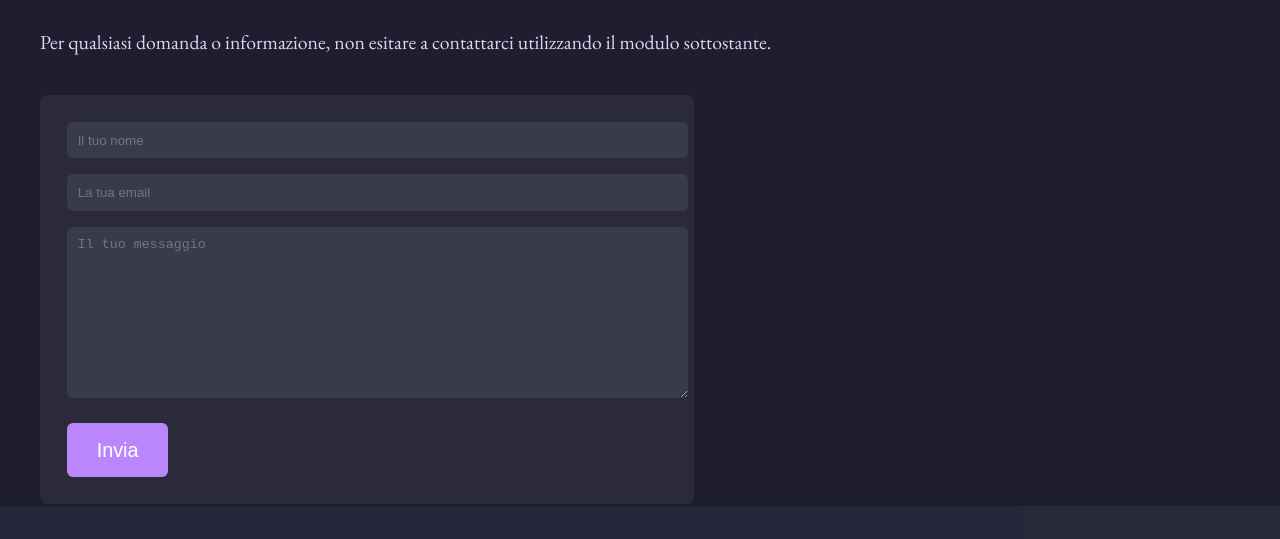
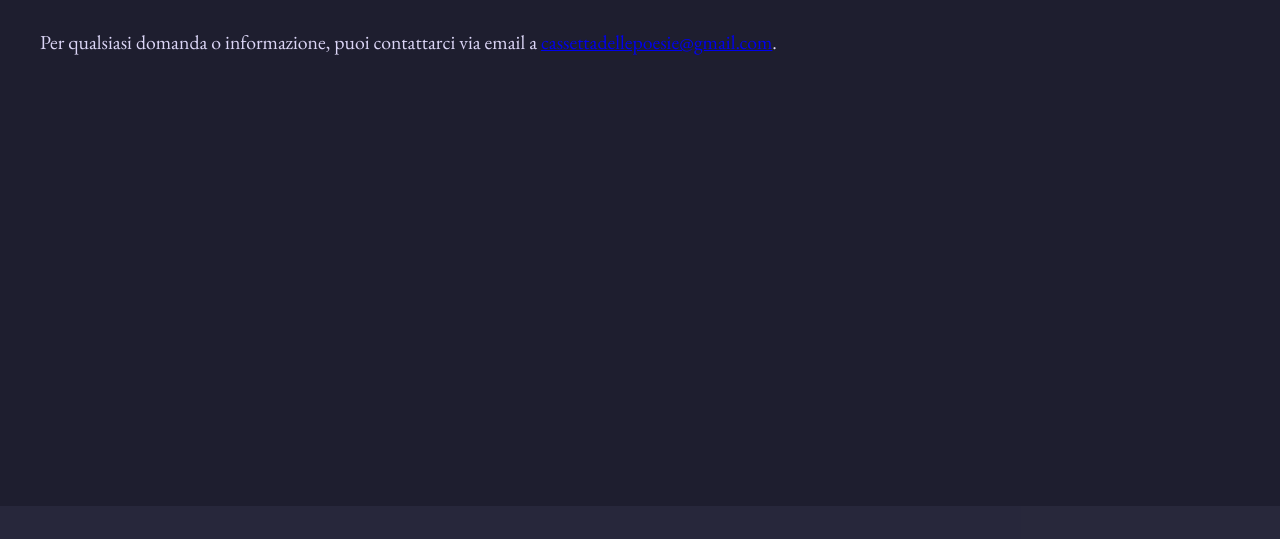
Before and after one commit to chiaramgl/lapennadicalliopeweb, a website: page contatti.html in a window 1280 px wide. Shown: the part 126-665 px from the top of the page. Drawn offline with nearby package versions, Linux system fonts and the light colour scheme.

Commit message:
Update contatti.html

```diff
--- a/contatti.html
+++ b/contatti.html
@@ -4,7 +4,7 @@
     <meta charset="UTF-8">
     <meta name="viewport" content="width=device-width, initial-scale=1.0">
     <meta name="description" content="Pagina di contatti di La Penna di Calliope">
-    <meta name="keywords" content="contatti, La Penna di Calliope, collaborazioni, proposte, idee">
+    <meta name="keywords" content="contatti, La Penna di Calliope, email">
     <meta name="author" content="La Penna di Calliope">
     <title>Contatti - La Penna di Calliope</title>
     <link rel="stylesheet" href="https://cdnjs.cloudflare.com/ajax/libs/font-awesome/6.0.0/css/all.min.css">
@@ -149,43 +149,6 @@
             line-height: 1.6;
         }
 
-        .contact-form {
-            background-color: #2a2a3a;
-            border-radius: 8px;
-            padding: 1.5em;
-            max-width: 600px;
-            margin: 2em 0;
-            width: 100%;
-        }
-
-        .contact-form input, .contact-form textarea {
-            width: 100%;
-            padding: 0.8em;
-            margin-bottom: 1.2em;
-            background-color: #3a3a4d;
-            color: #dcd6f7;
-            border: none;
-            border-radius: 6px;
-        }
-
-        .contact-form textarea {
-            min-height: 150px;
-        }
-
-        .contact-form button {
-            padding: 0.8em 1.5em;
-            background-color: #bb86fc;
-            border: none;
-            color: #fff;
-            font-size: 1.1em;
-            border-radius: 6px;
-            cursor: pointer;
-        }
-
-        .contact-form button:hover {
-            background-color: #9b57e4;
-        }
-
         /* Media Queries per dispositivi mobili */
         @media (max-width: 768px) {
             .site-title {
@@ -213,12 +176,6 @@
             .content-section {
                 padding: 1.5em;
             }
-
-            .contact-form {
-                padding: 1.2em;
-                width: 100%;
-                margin: 1em 0;
-            }
         }
 
         @media (max-width: 480px) {
@@ -232,14 +189,6 @@
 
             nav a {
                 font-size: 1.2em;
-            }
-
-            .contact-form input, .contact-form textarea {
-                padding: 1em;
-            }
-
-            .contact-form button {
-                padding: 1em 2em;
             }
         }
 
@@ -278,15 +227,7 @@
     <main>
         <section class="content-section" id="contatti">
             <h2>Contatti</h2>
-            <p>Per qualsiasi domanda o informazione, non esitare a contattarci utilizzando il modulo sottostante.</p>
-            <div class="contact-form">
-                <form action="submit_contact_backend.php" method="post">
-                    <input type="text" name="nome" placeholder="Il tuo nome" required>
-                    <input type="email" name="email" placeholder="La tua email" required>
-                    <textarea name="messaggio" placeholder="Il tuo messaggio" required></textarea>
-                    <button type="submit">Invia</button>
-                </form>
-            </div>
+            <p>Per qualsiasi domanda o informazione, puoi contattarci via email a <a href="mailto:cassettadellepoesie@gmail.com">cassettadellepoesie@gmail.com</a>.</p>
         </section>
     </main>
 
```
